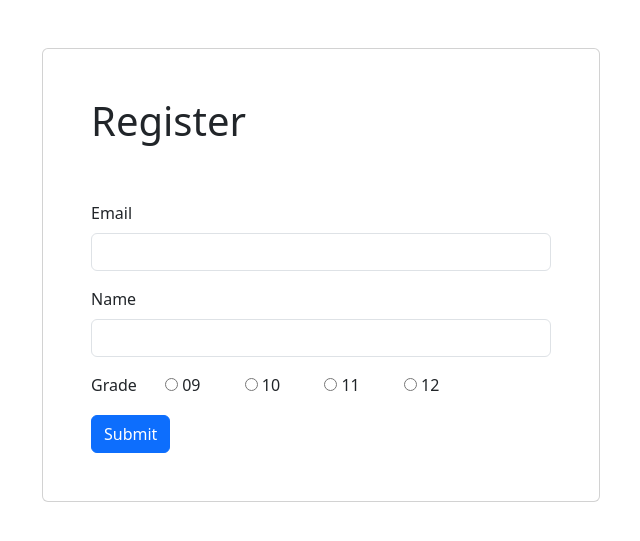
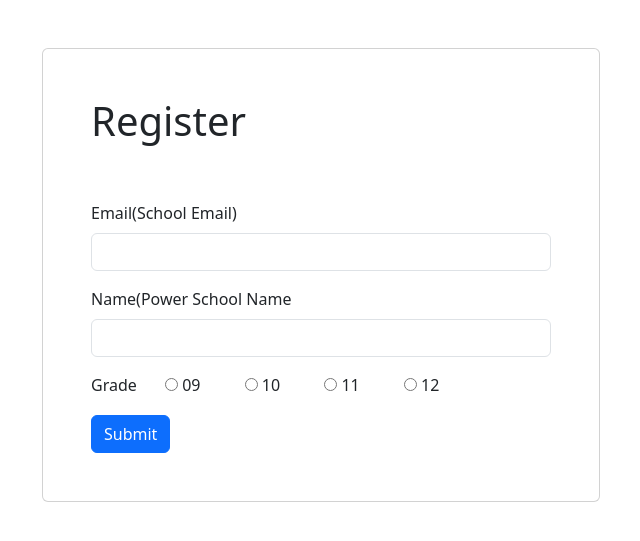
Before and after one commit to jungwngkim/Add-Drop-Website, a Flask app: template templates/register.html in a window 1280 px wide. Shown: the top 541 px of the page, without its empty margins (319-959 px from the left). Run offline with Flask 3, Linux system fonts and the light colour scheme; the template is opened without the code that fills it, so the values that code supplies are empty.

Commit message:
Update register.html

```diff
--- a/templates/register.html
+++ b/templates/register.html
@@ -12,12 +12,12 @@ Register
 
     <form action="/register" method="post">
         <div class="mb-3">
-            <label class="form-label">Email</label>
+            <label class="form-label">Email(School Email)</label>
             <input type="text" class="form-control" name="student-email" id="email">
         </div>
 
         <div class="mb-3">
-            <label class="form-label">Name</label>
+            <label class="form-label">Name(Power School Name</label>
             <input type="text" class="form-control" name="student-name" id="name">
         </div>
 
```
